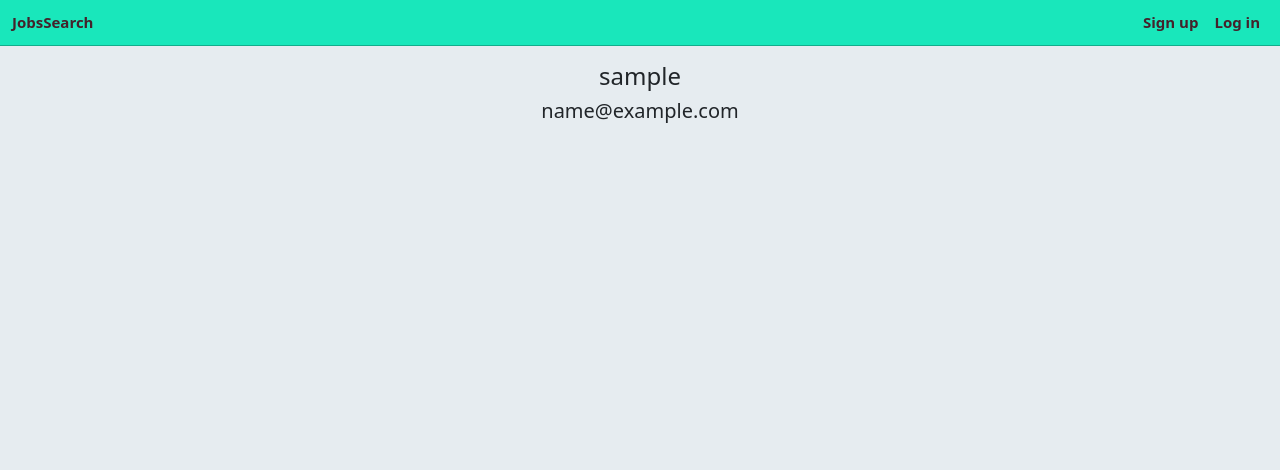
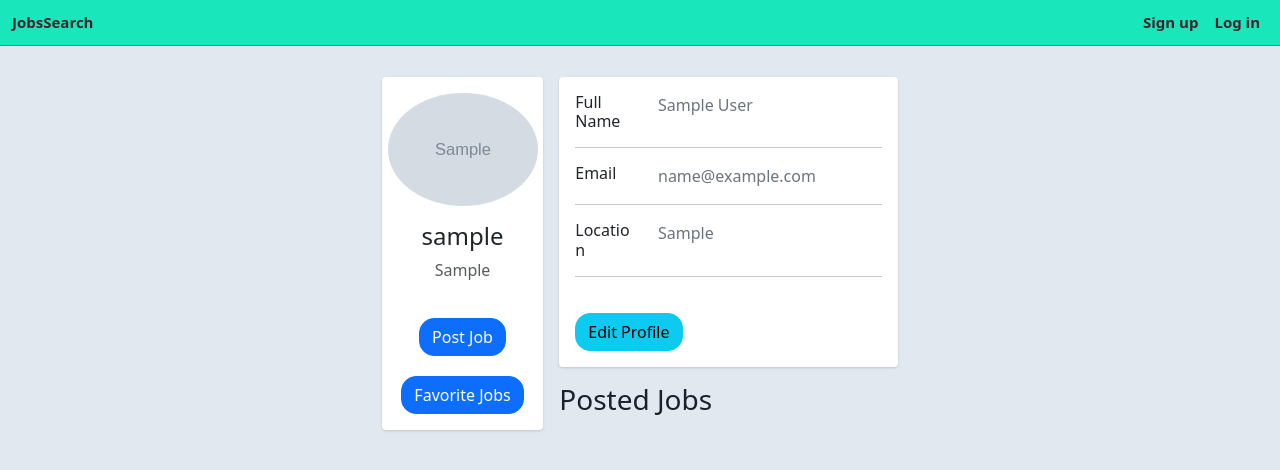
Before and after one commit to Ruby1517/Job-Finder, a Flask app: page /users/1 in a window 1280 px wide. Shown: the top 470 px of the page. Run offline with Flask 2, Linux system fonts and the light colour scheme; tables that the repository leaves empty hold one stand-in row (values such as "Sample post"); grey boxes marked "Sample" are stand-in pictures; data that the repository does not hold is empty; some libraries are stand-ins or nearby versions.

Commit message:
adding db image

```diff
--- a/app.py
+++ b/app.py
@@ -5,7 +5,7 @@ from dotenv import load_dotenv
 load_dotenv()
 from sqlalchemy.exc import IntegrityError
 from models import db, connect_db, User, Job
-from forms import SignUpForm, LoginForm, SearchJobsForm, CreateJobForm
+from forms import EditProfileForm, SignUpForm, LoginForm, SearchJobsForm, CreateJobForm, EditJobForm
 from urllib.parse import urlencode
 
 app = Flask(__name__)
@@ -59,24 +59,25 @@ def signup():
     if form.validate_on_submit():
         try:
             user = User.signup(
+                first_name=form.first_name.data,
+                last_name=form.last_name.data,
                 username=form.username.data,
                 email=form.email.data,
-                password=form.password.data
+                password=form.password.data,
+                profile_img=form.profile_img.data or User.profile_img.default.arg,
+                location=form.location.data
             )
             db.session.commit()
 
         except IntegrityError:
-            flash("Username already taken", 'danger')
+            flash("Username already taken, please try again", 'danger')
             return render_template('signup.html', form=form)
 
         do_login(user)
         return redirect("/")
 
     else:
-        # reset Form
-        form.username.data = ""
-        form.email.data = ""
-        form.password.data = ""
+
         return render_template("signup.html", form=form)
 
 
@@ -90,7 +91,9 @@ def login():
 
         if user:
             do_login(user)
+            flash(f"Hello, {user.username}!", "success")
             return redirect("/")
+
 
         flash("Invalid username/password.", "danger")
     return render_template('login.html', form=form)
@@ -126,7 +129,7 @@ def home():
 ################################################################
 ### Using API
 
-@app.route('/api/search-job', methods =["POST", "GET"])
+@app.route('/users/search-job', methods =["GET", "POST"])
 def get_jobs_list():
 
     form = SearchJobsForm()
@@ -146,11 +149,19 @@ def get_jobs_list():
         if response.status_code not in range(200, 299):
             return {}
         results = response.json()['results']
+        print(results)
         return render_template('search.html', results=results, form=form)
+
+
+@app.route('/users/<int:user_id>/favorites')
+def favorite_jobs(user_id):
+    user = User.query.get_or_404(user_id)
+    return render_template("favorites.html", user=user)
 
 
 
 ########## User's created Jobs  ###########
+
 @app.route('/users/<int:user_id>')
 def profile(user_id):
 
@@ -159,23 +170,35 @@ def profile(user_id):
 
     return render_template("profile.html", user=user, jobs=jobs)
 
+@app.route('/users/<int:user_id>/edit')
+def Update_profile(user_id):
+    user = User.query.get_or_404(user_id)
+    form = EditProfileForm(obj=user)
+    return render_template("edit_profile.html", form=form)
+
+    #if form.validate_on_submit():
+    #    if User.authenticte(User.username, form.password.data):
+    #        user.first_name = form.first_name.data
+    #        user.last_name = form.last_name.data
+    #        user.username = form.username.data
+    #        user.email = form.email.data
+    #        user.profile_img = form.profile_img.data
+    #        user.location = form.location.data
+#
+    #        db.session.commit()
+    #        return redirect(f'/users/{user_id}')
+    #    flash("Invalid Password, please try again", "danger")
+    #return render_template("edit_profile.html", form=form)
 
 ################### Add New Job #################
-@app.route('/users/<int:user_id>/jobs/add')
-def create_job_page(user_id):
 
-    user = User.query.get_or_404(user_id)
-    form = CreateJobForm(obj=user)
-    return render_template("add_job.html", form=form)
-
-
-@app.route('/users/<int:user_id>/jobs/add', methods=["POST", "GET"])
+@app.route('/users/<int:user_id>/jobs/add', methods=["GET", "POST"])
 def create_job(user_id):
     if not g.user:
         flash("For add new job you should login", "danger")
         return redirect("/login")
 
-    user = User.query.get_or_404(g.user.id)
+    user = User.query.get_or_404(user_id)
     form = CreateJobForm(obj=user)
 
     if form.validate_on_submit():
@@ -184,28 +207,29 @@ def create_job(user_id):
         location = form.location.data
         description = form.description.data
 
-        new_job = Job(title=title, company=company, location=location, description=description, user_id=g.user.id)
+        new_job = Job(title=title, company=company,
+                        location=location, description=description, user_id=g.user.id)
 
         db.session.add(new_job)
         db.session.commit()
         flash(f"Job '{new_job.title}' posted.", 'success')
 
         return redirect(f"/users/{g.user.id}")
-
+    return render_template("add_job.html", form=form)
 
 @app.route("/jobs/<int:job_id>", methods=["GET","POST"])
 def job_update(job_id):
 
     job = Job.query.get_or_404(job_id)
-    form = CreateJobForm(obj=job)
+    form = EditJobForm(obj=job)
     if form.validate_on_submit():
         if job.user_id == g.user.id:
-            form.title = form.title.data
-            form.company = form.company.data
-            form.location = form.location.data
-            form. description = form.description.data
+            job.title = form.title.data
+            job.company = form.company.data
+            job.location = form.location.data
+            job. description = form.description.data
 
-            db.session.add(job)
+
             db.session.commit()
 
             flash(f"Job '{job.title}' Updated.", 'success')
--- /dev/null
+++ b/static/app.js
@@ -0,0 +1,39 @@
+$(".card-title").text(function () {
+    return $(this)
+            .text()
+            .replace(/(<([^>]+)>)/gi, "")
+});
+
+$(".card-text").text(function () {
+    return $(this)
+            .text()
+            .replace(/(<([^>]+)>)/gi, "")
+})
+
+
+// save job to favorites
+$(".favorites").on("click", function(evt) {
+    evt.preventDefault();
+    $(this).css("color", "green");
+    let targetDiv = $(this).closest("div");
+    let obj = targetDiv[0];
+    let getHtml = obj.innerHTML;
+    let res = getHtml.replace("Save Favorite Jobs", "<button class='btn btn-sm btn-danger'><i class='fas fa-trash-restore'></i></button>");
+    let keyName = $(this).data("id");
+
+    localStorage.setItem(keyName, res);
+});
+
+// get all storage data with all saved jobs
+for (let i = 0; i < localStorage.length; i++) {
+	 console.log(localStorage.key(i));
+	$(".fav-jobs-list").append(localStorage.getItem(localStorage.key(i)) + "<hr />");
+	$(".btn-danger").on("click", function () {
+		window.location.reload();
+		let closest = $(this).closest("a");
+		let targetid = closest.attr("data-id");
+		if (targetid === localStorage.key(i)) {
+			localStorage.removeItem(targetid);
+		}
+	});
+}
--- /dev/null
+++ b/static/profile.css
@@ -0,0 +1,52 @@
+body{
+    color: #1a202c;
+    text-align: left;
+    background-color: #e2e8f0;
+}
+.main-body {
+    padding: 15px;
+}
+.card {
+    box-shadow: 0 1px 3px 0 rgba(0,0,0,.1), 0 1px 2px 0 rgba(0,0,0,.06);
+}
+
+.card {
+    position: relative;
+    display: flex;
+    flex-direction: column;
+    min-width: 0;
+    word-wrap: break-word;
+    background-color: #fff;
+    background-clip: border-box;
+    border: 0 solid rgba(0,0,0,.125);
+    border-radius: .25rem;
+}
+
+.card-body {
+    flex: 1 1 auto;
+    min-height: 1px;
+    padding: 1rem;
+}
+
+.gutters-sm {
+    margin-right: -8px;
+    margin-left: -8px;
+}
+
+.gutters-sm>.col, .gutters-sm>[class*=col-] {
+    padding-right: 8px;
+    padding-left: 8px;
+}
+.mb-3, .my-3 {
+    margin-bottom: 1rem!important;
+}
+
+.bg-gray-300 {
+    background-color: #e2e8f0;
+}
+.h-100 {
+    height: 100%!important;
+}
+.shadow-none {
+    box-shadow: none!important;
+}
--- a/static/style.css
+++ b/static/style.css
@@ -8,17 +8,62 @@ body.error-404 {
   background-color: #1da1f2;
 }
 
-.form-control {
-  margin-bottom: 20px;
+.container {
+  justify-content: center;
+  justify-items: center;
+  justify-self: center;
 }
 
+.form-control {
+  display: flex;
+  position: relative;
+  border-radius: 20px;
+  margin:20px;
+  width: 50%;
+  height: 50px;
+  font-size: 15px;
+  padding-right: 28px;
+  box-sizing: border-box;
+}
+
+.form-control:active,
+.form-control:focus {
+  box-shadow: none;
+  border: 2px solid #007bff;
+}
+
+#search-form {
+  margin-top: 50px;
+  justify-content: center;
+
+}
 .btn {
-  border-radius: 50px;
+  margin-top: 20px;
+  border-radius: 15px;
 }
 
 .btn:hover {
   cursor: pointer;
 }
+
+.card {
+  border: 1px solid blueviolet;
+}
+
+.favorites, .redirect {
+  font-weight: bold;
+}
+
+.favorites {
+  margin-right: 200px;
+}
+
+.display-3 {
+  color: #44222b;
+  margin-left: 40px;
+
+}
+
 
 /* ======================= Nav */
 
@@ -63,38 +108,15 @@ ul.nav.navbar-nav li {
   display: flex;
 }
 
-.form-control {
-  display: flex;
-  position: relative;
-  border-radius: 20px;
-  margin:20px;
-  width: 50%;
-  height: 50px;
-  font-size: 15px;
-  padding-right: 28px;
-  box-sizing: border-box;
-}
-
-.container {
-  justify-items: center;
-}
-#search-form {
-  margin-top: 50px;
-}
-.btn {
-  margin-top: 20px;
-  margin-left: 300px;
+#sign {
+  margin-left: 70px;
 }
 
 #loginBtn {
   margin-left: 105px;
 }
 
-.form-control:active,
-.form-control:focus {
-  box-shadow: none;
-  border: 2px solid #007bff;
-}
+
 
 
 @media (max-width: 468px) {
@@ -166,21 +188,3 @@ a {
 
 
 /* ========================== All Forms*/
-
-.form-control {
-  border-radius: 20px;
-  margin-bottom: 0;
-  font-size: 15px;
-  padding-right: 28px;
-  box-sizing: border-box;
-}
-
-.form-control + .btn-default:active,
-.form-control + .btn-default:focus {
-  box-shadow: none;
-}
-
-
-.card {
-  border: 1px solid blueviolet;
-}
--- a/templates/add_job.html
+++ b/templates/add_job.html
@@ -13,7 +13,7 @@
           {{ field(placeholder=field.label.text, class="form-control") }}
         {% endfor %}
 
-        <button type="submit" class="btn btn-primary mb-2">post New Job</button>
+        <button type="submit" class="btn btn-primary" style="margin-left: 300px;">Post New Job</button>
     </form>
 
 
--- a/templates/base.html
+++ b/templates/base.html
@@ -4,16 +4,20 @@
 <head>
   <meta charset="UTF-8">
   <title>JobsSearch</title>
-
+  <link rel="stylesheet" href="https://use.fontawesome.com/releases/v5.3.1/css/all.css" />
   <link rel="stylesheet"
         href="https://unpkg.com/bootstrap/dist/css/bootstrap.css">
   <script src="https://unpkg.com/jquery"></script>
   <script src="https://unpkg.com/popper"></script>
   <script src="https://unpkg.com/bootstrap"></script>
+  <link rel="stylesheet" href="https://pro.fontawesome.com/releases/v5.10.0/css/all.css"
+         integrity="sha384-AYmEC3Yw5cVb3ZcuHtOA93w35dYTsvhLPVnYs9eStHfGJvOvKxVfELGroGkvsg+p"
+         crossorigin="anonymous"/>
 
   <link rel="stylesheet"
         href="https://use.fontawesome.com/releases/v5.3.1/css/all.css">
   <link rel="stylesheet" href="/static/style.css">
+  <link rel="stylesheet" href="/static/profile.css">
 
 
 </head>
@@ -39,6 +43,9 @@
         <a href="/users/{{g.user.id}}/jobs/add"> Post new Job</a>
       </li>
       <li>
+        <a href="//users/{{g.user.id}}/favorites"> Favorite Jobs</a>
+      </li>
+      <li>
         <a href="/users/{{g.user.id}}">
             {{ g.user.username }}
         </a>
@@ -62,5 +69,6 @@
 </body>
 
 <script src="https://unpkg.com/axios/dist/axios.js"></script>
+<script src="/static/app.js"></script>
 
 </html>
--- a/templates/home.html
+++ b/templates/home.html
@@ -1,9 +1,11 @@
 {% extends 'base.html' %}
 {% block content %}
+<div class="row justify-content-md-center">
   <div class="home-hero">
     <h1 class="display-1">Job search App</h1>
     <h4 class="display-5">Sign up to find your perfect job!</h4>
 
-    <a href="/signup" class="btn btn-primary mt-5">Sign up</a>
+    <a href="/signup" class="btn btn-primary mt-5" id="sign">Sign up</a>
   </div>
+</div>
 {% endblock %}
--- a/templates/login.html
+++ b/templates/login.html
@@ -5,7 +5,7 @@
 {% block content %}
 
   <div class="row justify-content-md-center">
-    <div class="col-md-7 col-lg-5">
+    <div class="col-md-4 col-lg-5">
       <h3 class="join-message mr-4">Welcome back</h3>
 
       <form method="POST" id="user_form">
--- a/templates/profile.html
+++ b/templates/profile.html
@@ -1,12 +1,71 @@
 {% extends 'base.html' %}
 {% block content %}
 
-
-    <h4> {{ user.username}}</h4>
-    <h5>{{ user.email }}</h5>
+<div class="container">
+  <div class="main-body">
 
 
-      <div class="result">
+        <div class="row gutters-sm">
+          <div class="col-md-4 mb-3">
+            <div class="card">
+              <div class="card-body">
+                <div class="d-flex flex-column align-items-center text-center">
+                  <img src="{{user.profile_img}}" alt="Admin" class="rounded-circle" width="150">
+                  <div class="mt-3">
+                    <h4>{{user.username}}</h4>
+                    <p class="text-muted font-size-sm">{{user.location}}</p>
+                    <a href="/users/{{g.user.id}}/jobs/add" class="btn btn-primary">Post Job</a>
+                    <a href="/users/{{g.user.id}}/favorites" class="btn btn-primary">Favorite Jobs</a>
+
+                  </div>
+                </div>
+              </div>
+            </div>
+
+          </div>
+          <div class="col-md-8">
+            <div class="card mb-3">
+              <div class="card-body">
+                <div class="row">
+                  <div class="col-sm-3">
+                    <h6 class="mb-0">Full Name</h6>
+                  </div>
+                  <div class="col-sm-9 text-secondary">
+                    {{ user.first_name}} {{ user.last_name }}
+                  </div>
+                </div>
+                <hr>
+                <div class="row">
+                  <div class="col-sm-3">
+                    <h6 class="mb-0">Email</h6>
+                  </div>
+                  <div class="col-sm-9 text-secondary">
+                    {{ user.email }}
+                  </div>
+                </div>
+
+                <hr>
+
+                <div class="row">
+                  <div class="col-sm-3">
+                    <h6 class="mb-0">Location</h6>
+                  </div>
+                  <div class="col-sm-9 text-secondary">
+                    {{ user.location }}
+                  </div>
+                </div>
+                <hr>
+                <div class="row">
+                  <div class="col-sm-12">
+                    <a class="btn btn-info" href="/users/{{user.id}}/edit">Edit Profile</a>
+                  </div>
+                </div>
+              </div>
+            </div>
+
+            <div class="row gutters-sm">
+              <div class="col-sm-12 mb-3 result">
+                <h3>Posted Jobs</h3>
                   {% for result in jobs %}
                   <div class="card mt-3">
                     <div class="card-body">
@@ -28,7 +87,13 @@
                     </div>
                   </div>
                   {% endfor %}
+
+              </div>
             </div>
 
+          </div>
+        </div>
 
+      </div>
+  </div>
 {% endblock %}
```
Also changed, not shown: README-old copy.md (added, +30 -0 lines), forms.py (+19 -3 lines), models.py (+16 -2 lines), templates/edit_profile.html (added, +24 -0 lines), templates/favorites.html (added, +12 -0 lines), templates/profile-old.html (added, +38 -0 lines), templates/search.html (+11 -7 lines), static/img/45.svg (deleted), static/img/dbSchema.png (added), static/img/j.jpg (added). Lines whose indentation alone changed are shown as unchanged.
